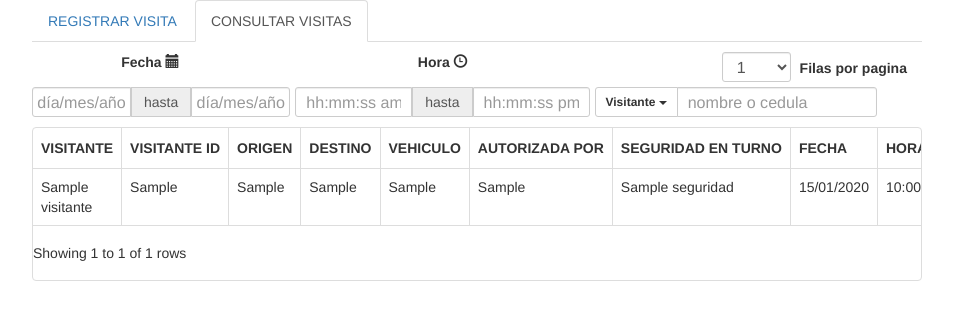
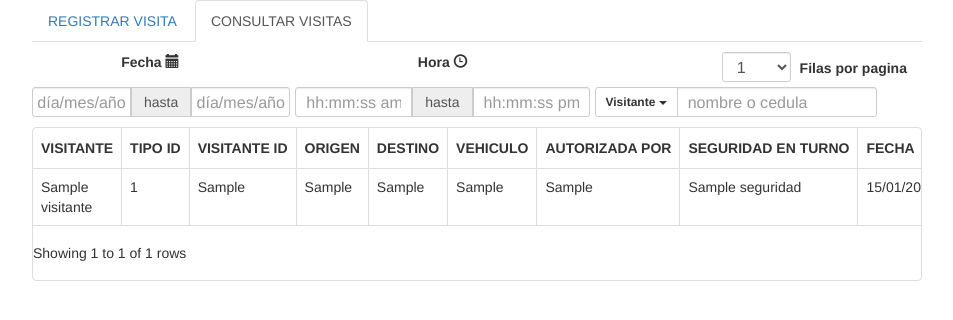
Before and after one commit to ranyeli/control_de_acceso, a Flask app: page / in a window 1280 px wide, after a click on "CONSULTAR VISITAS". Shown: the top 320 px of the page, without its empty margins (163-1116 px from the left). Run offline with Flask 2, Linux system fonts and the light colour scheme; tables that the repository leaves empty hold one stand-in row (values such as "Sample post"); some libraries are stand-ins or nearby versions.

Commit message:
fix dropdown buttons

```diff
--- a/app/static/js/script.js
+++ b/app/static/js/script.js
@@ -88,7 +88,7 @@ $(() => {
         $e = $(e.target);
         $("#buscar_por strong").text($e.text());
         $("#a_buscar .hidden").toggleClass("hidden show");
-        $e.toggleClass("show hidden");
+        $e.parent().toggleClass("show hidden");
 
     });
 
@@ -98,8 +98,8 @@ $(() => {
         $e = $(e.target);
         $("#visitante_id_tipo strong").text($e.text());
         $("#visitante_tipo_id").val($e.text());
-        $("#tipo_doc li.hidden").toggleClass("hidden show");
-        $e.toggleClass("show hidden");
+        $("#tipo_doc .hidden").toggleClass("hidden show");
+        $e.parent().toggleClass("show hidden");
 
     });
 
--- a/app/templates/consultar.html
+++ b/app/templates/consultar.html
@@ -60,6 +60,7 @@
     <thead>
         <tr>
             <th data-field="visitante_nombre">VISITANTE</th>
+            <th data-field="visitante_tipo_id">TIPO ID</th>
             <th data-field="visitante_identidad">VISITANTE ID</th>
             <th data-field="origen">ORIGEN</th>
             <th data-field="destino">DESTINO</th>
```
